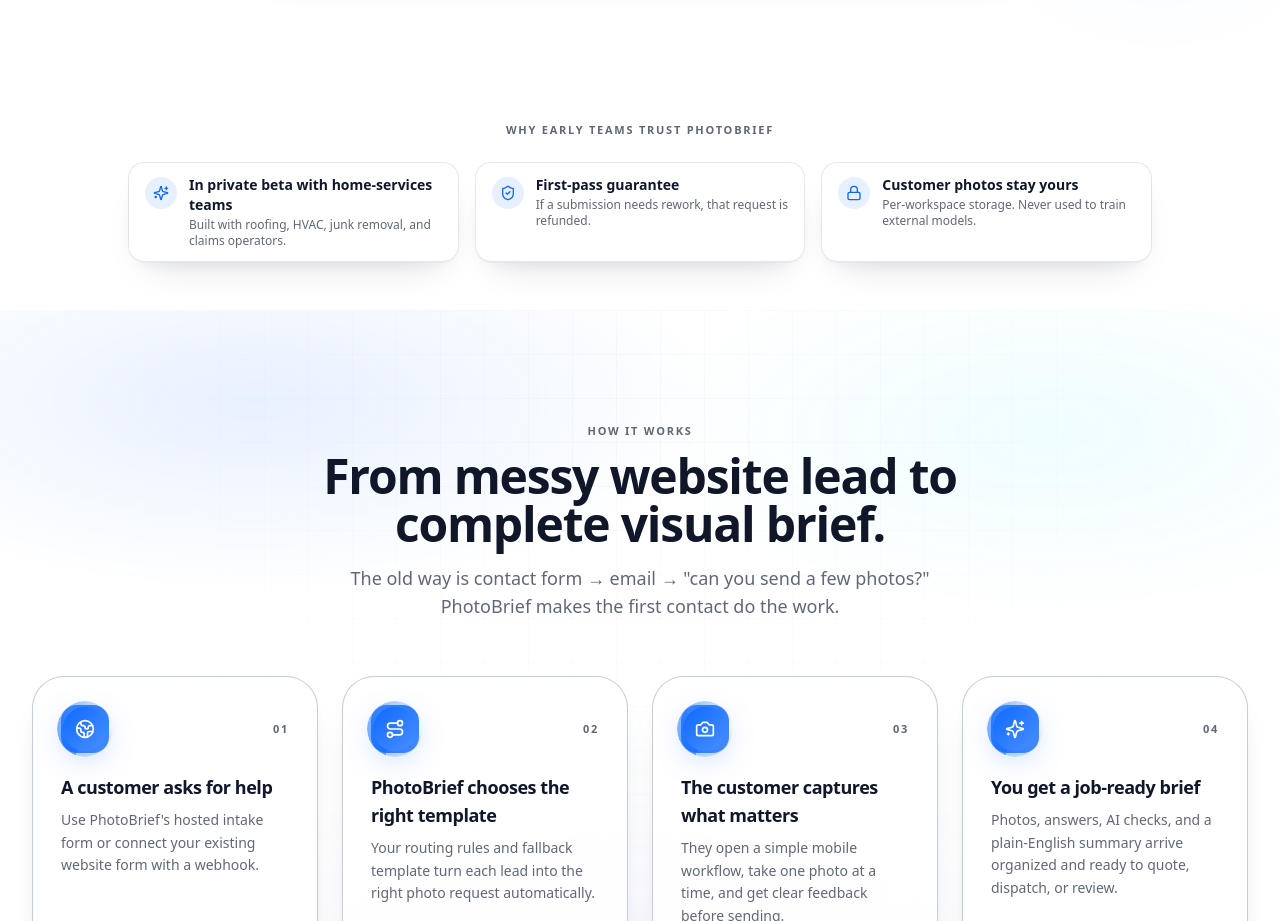
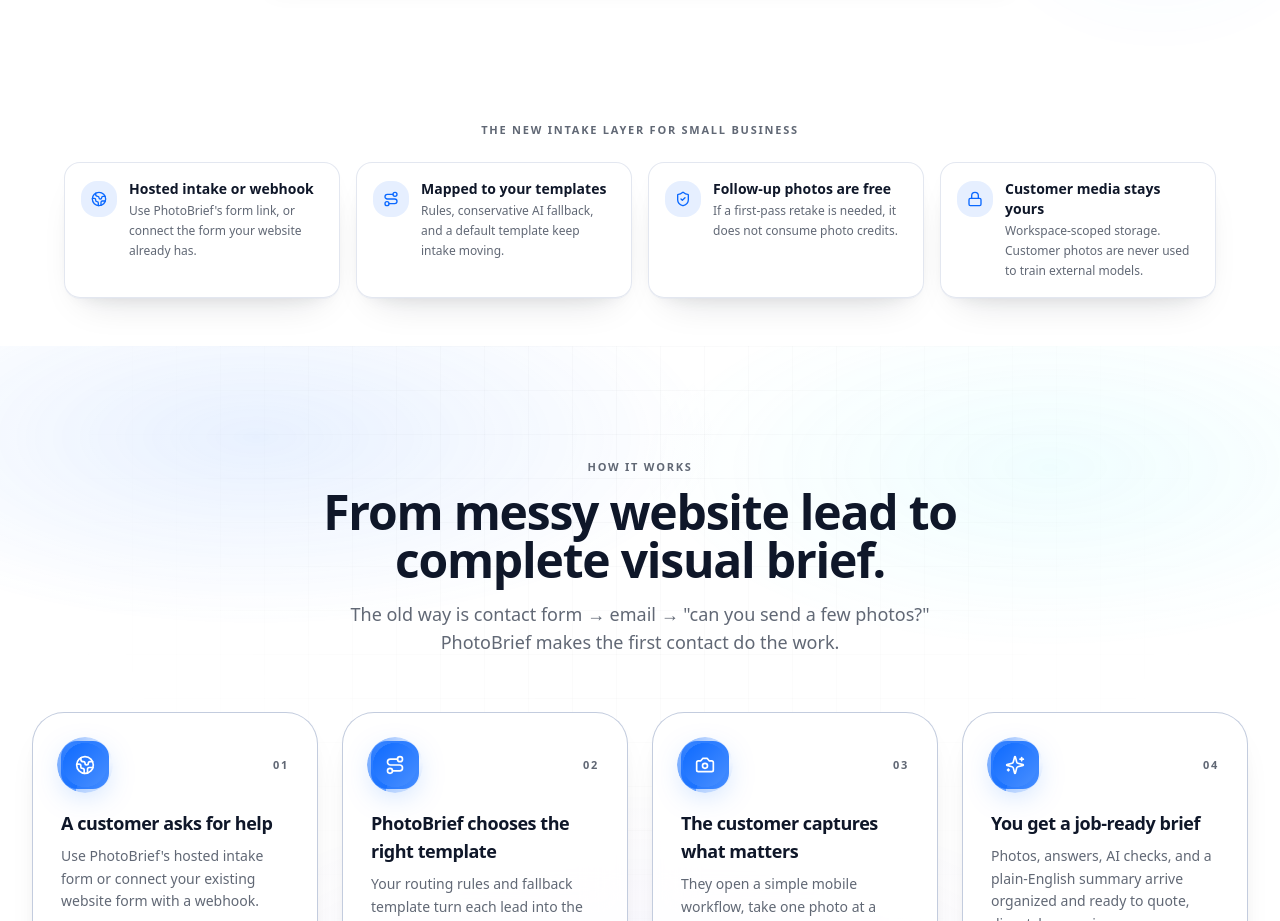
Before and after one commit to Rainbow-Meadow/photo-brief, a React (Vite) app: page / in a window 1280 px wide. Shown: the part 1500-2421 px from the top of the page. Built offline with nearby package versions, Linux system fonts and the light colour scheme; no server answers; the HTML template or start-up script is replaced by a standard one; what @lovable.dev/cloud-auth-js would draw is missing.

Commit message:
Update trust band for Website Intake positioning

```diff
--- a/src/components/marketing/TrustLogosStrip.tsx
+++ b/src/components/marketing/TrustLogosStrip.tsx
@@ -1,29 +1,25 @@
-import { ShieldCheck, Sparkles, Lock } from "lucide-react";
+import { Globe2, Lock, Route, ShieldCheck } from "lucide-react";
 
-/**
- * "TrustLogosStrip" — honest beta-era trust band.
- *
- * We're invite-only beta and don't yet have a stable of real customer logos
- * to display. Showing fictitious logos would erode the very trust we're
- * trying to build, so this band instead leans on three concrete, verifiable
- * trust signals: who it's built for, what's guaranteed, and what's never
- * shared.
- */
 const SIGNALS = [
   {
-    icon: Sparkles,
-    label: "In private beta with home-services teams",
-    detail: "Built with roofing, HVAC, junk removal, and claims operators.",
+    icon: Globe2,
+    label: "Hosted intake or webhook",
+    detail: "Use PhotoBrief's form link, or connect the form your website already has.",
+  },
+  {
+    icon: Route,
+    label: "Mapped to your templates",
+    detail: "Rules, conservative AI fallback, and a default template keep intake moving.",
   },
   {
     icon: ShieldCheck,
-    label: "First-pass guarantee",
-    detail: "If a submission needs rework, that request is refunded.",
+    label: "Follow-up photos are free",
+    detail: "If a first-pass retake is needed, it does not consume photo credits.",
   },
   {
     icon: Lock,
-    label: "Customer photos stay yours",
-    detail: "Per-workspace storage. Never used to train external models.",
+    label: "Customer media stays yours",
+    detail: "Workspace-scoped storage. Customer photos are never used to train external models.",
   },
 ] as const;
 
@@ -31,19 +27,16 @@ export function TrustLogosStrip() {
   return (
     <section className="bg-background">
       <div className="mx-auto max-w-7xl px-4 py-12 sm:px-6 lg:px-8">
-        <p className="text-center text-eyebrow">Why early teams trust PhotoBrief</p>
-        <div className="mx-auto mt-6 grid max-w-5xl gap-4 sm:grid-cols-3">
+        <p className="text-center text-eyebrow">The new intake layer for small business</p>
+        <div className="mx-auto mt-6 grid max-w-6xl gap-4 sm:grid-cols-2 lg:grid-cols-4">
           {SIGNALS.map(({ icon: Icon, label, detail }) => (
-            <div
-              key={label}
-              className="glass flex items-start gap-3 rounded-2xl px-4 py-3 text-left"
-            >
-              <span className="mt-0.5 flex h-8 w-8 shrink-0 items-center justify-center rounded-full bg-primary/10 text-primary">
+            <div key={label} className="glass magnetic-card flex items-start gap-3 rounded-2xl px-4 py-4 text-left">
+              <span className="mt-0.5 flex h-9 w-9 shrink-0 items-center justify-center rounded-2xl bg-primary/10 text-primary">
                 <Icon className="h-4 w-4" />
               </span>
               <div className="min-w-0">
                 <p className="text-sm font-semibold text-foreground">{label}</p>
-                <p className="mt-0.5 text-xs text-muted-foreground">{detail}</p>
+                <p className="mt-0.5 text-xs leading-5 text-muted-foreground">{detail}</p>
               </div>
             </div>
           ))}
```
